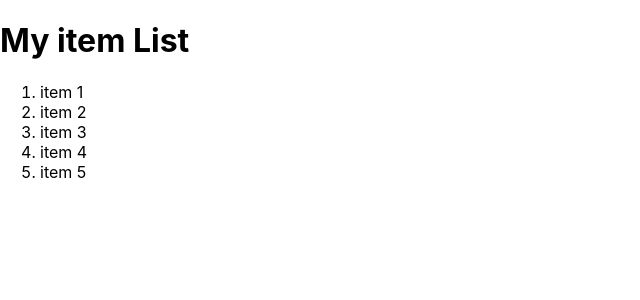
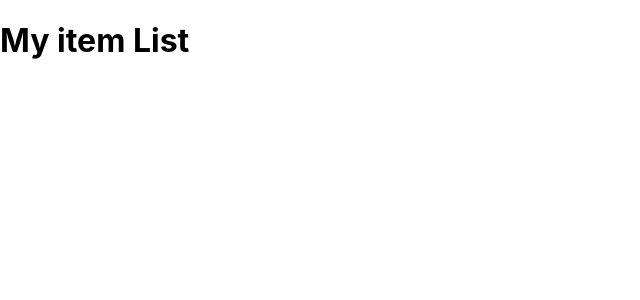
Before and after one commit to daryl-san/todolist, a React (Create React App) app: page / in a window 1280 px wide. Shown: the top 300 px of the page, without its empty margins (0-640 px from the left). Built offline with nearby package versions, Linux system fonts and the light colour scheme.

Commit message:
updated NPM files

```diff
--- a/src/App.js
+++ b/src/App.js
@@ -15,18 +15,22 @@ class App extends Component {
 
   render() {
     // return (<h1>Loading...</h1>)
+
+    const testList = [];
+
     return !itemlist.length ?
       <h1>Loading...</h1> :
       (
         <div>
           <h1>My item List</h1>
-          <ol>
+          {/* <ol>
             <li>item 1</li>
             <li>item 2</li>
             <li>item 3</li>
             <li>item 4</li>
             <li>item 5</li>
-          </ol>
+          </ol> */}
+          <itemlist item={testList} />
         </div>
       );
   };
```
